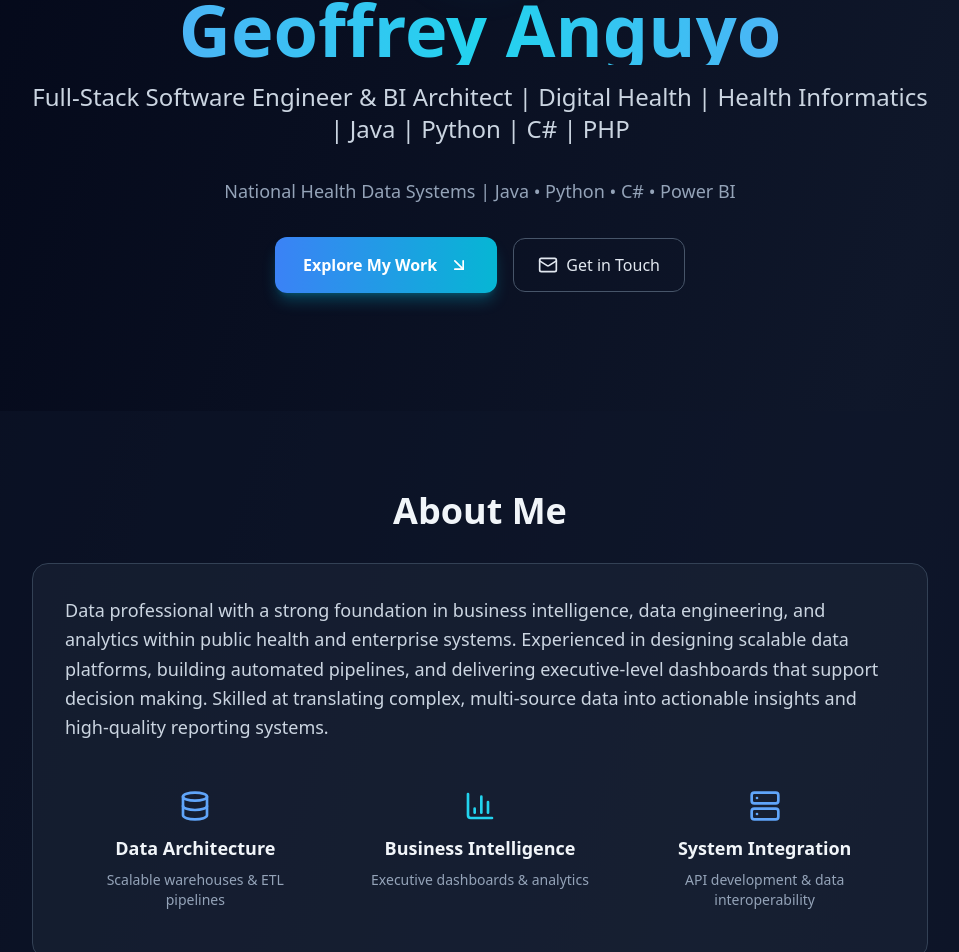
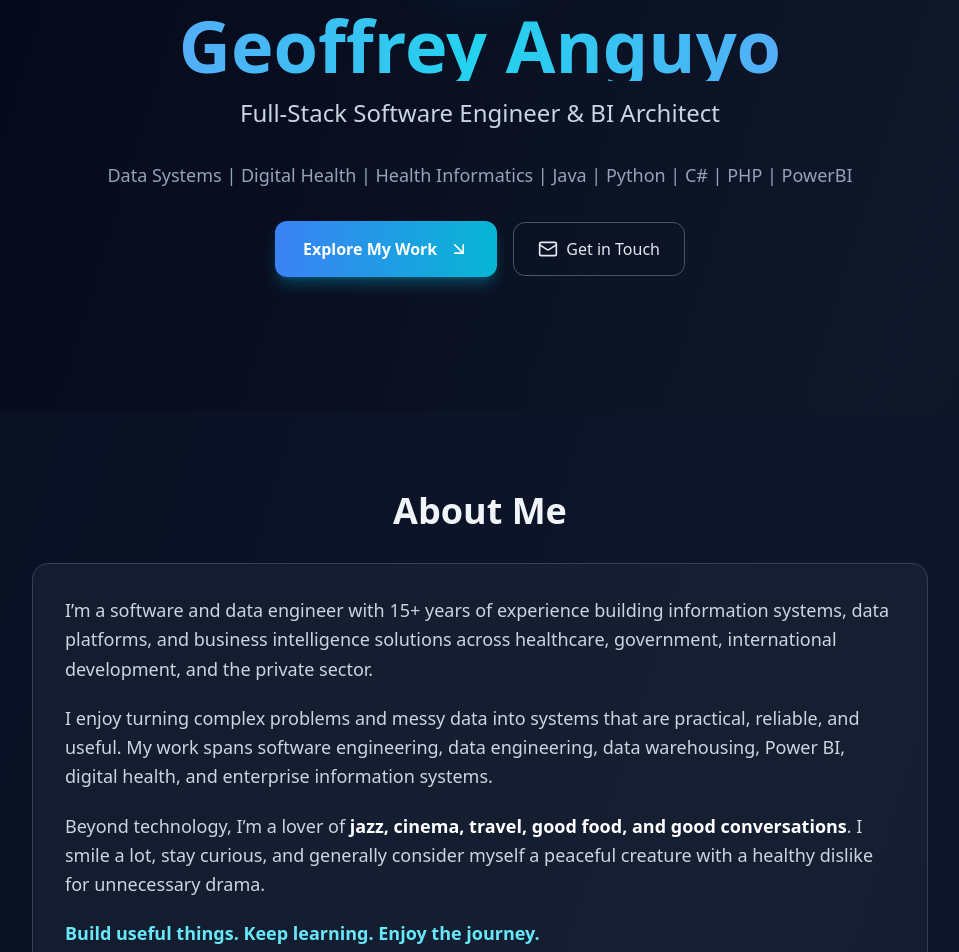
Before and after one commit to geoflen/MY-PORTFOLIO, a React (Create React App) app: page / in a window 1280 px wide. Shown: the part 389-1341 px from the top of the page, without its empty margins (160-1119 px from the left). Built offline with nearby package versions, Linux system fonts and the light colour scheme.

Commit message:
Updated about me

```diff
--- a/src/App.js
+++ b/src/App.js
@@ -167,11 +167,11 @@ export default function Portfolio() {
           </h1>
 
           <p className="text-xl md:text-2xl text-slate-300 mb-8 leading-relaxed">
-            Full-Stack Software Engineer & BI Architect | Digital Health  | Health Informatics | Java | Python | C# | PHP
+            Full-Stack Software Engineer & BI Architect
           </p>
 
           <p className="text-lg text-slate-400 mb-8">
-            National Health Data Systems | Java • Python • C# • Power BI
+            Data Systems | Digital Health  | Health Informatics | Java | Python | C# | PHP | PowerBI
           </p>
 
           <div className="flex flex-col sm:flex-row gap-4 justify-center items-center">
@@ -199,9 +199,20 @@ export default function Portfolio() {
         <div className="max-w-4xl mx-auto">
           <h2 className="text-4xl font-bold mb-8 text-center">About Me</h2>
           <div className="bg-slate-800/50 rounded-2xl p-8 border border-slate-700">
-            <p className="text-lg text-slate-300 leading-relaxed">
-              Data professional with a strong foundation in business intelligence, data engineering, and analytics within public health and enterprise systems. Experienced in designing scalable data platforms, building automated pipelines, and delivering executive-level dashboards that support decision making. Skilled at translating complex, multi-source data into actionable insights and high-quality reporting systems.
-            </p>
+            <div className="space-y-5 text-lg leading-relaxed text-slate-300">
+              <p>
+                I’m a software and data engineer with 15+ years of experience building information systems, data platforms, and business intelligence solutions across healthcare, government, international development, and the private sector.
+              </p>
+              <p>
+                I enjoy turning complex problems and messy data into systems that are practical, reliable, and useful. My work spans software engineering, data engineering, data warehousing, Power BI, digital health, and enterprise information systems.
+              </p>
+              <p>
+                Beyond technology, I’m a lover of <strong className="font-semibold text-white">jazz, cinema, travel, good food, and good conversations</strong>. I smile a lot, stay curious, and generally consider myself a peaceful creature with a healthy dislike for unnecessary drama.
+              </p>
+              <p className="font-semibold text-cyan-300">
+                Build useful things. Keep learning. Enjoy the journey.
+              </p>
+            </div>
 
             <div className="grid md:grid-cols-3 gap-6 mt-8">
               <div className="text-center p-4">
```
